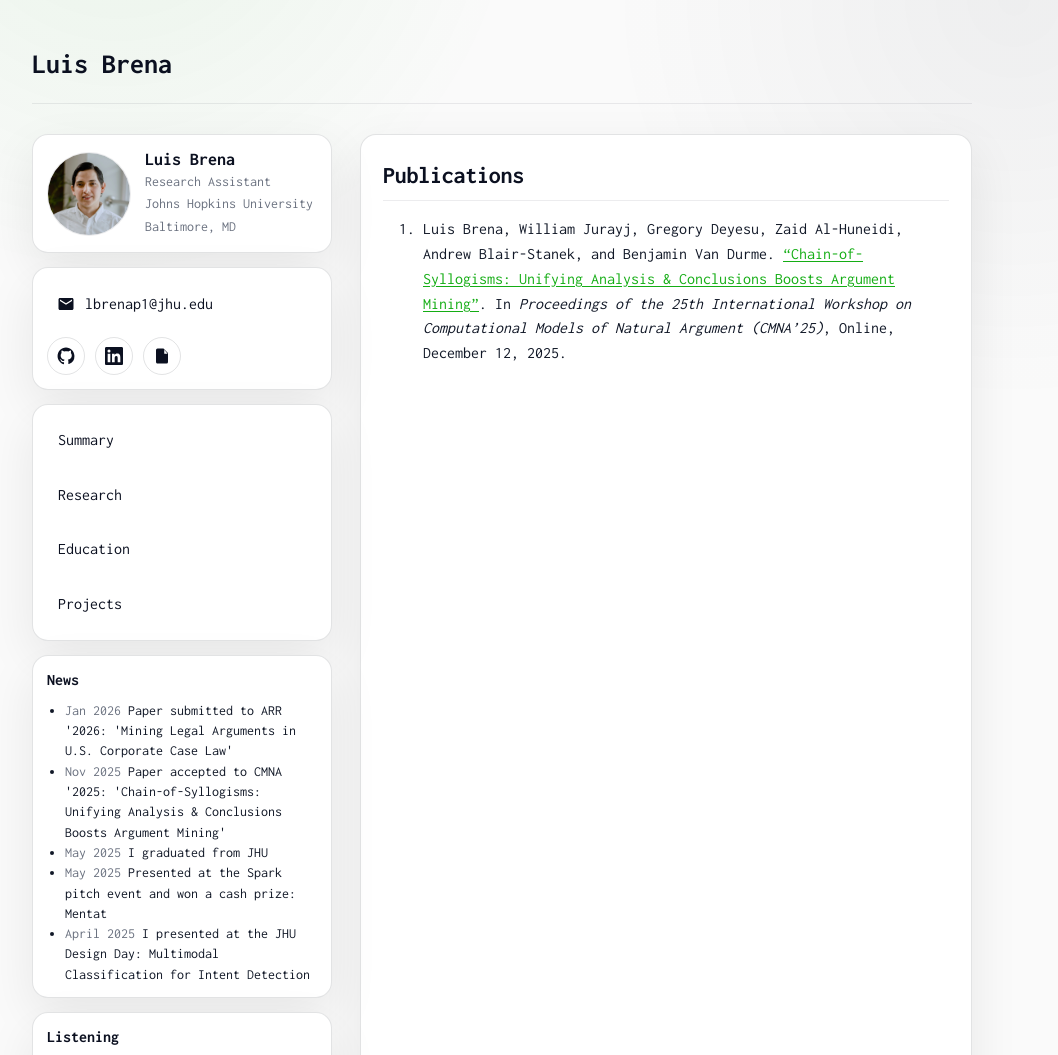
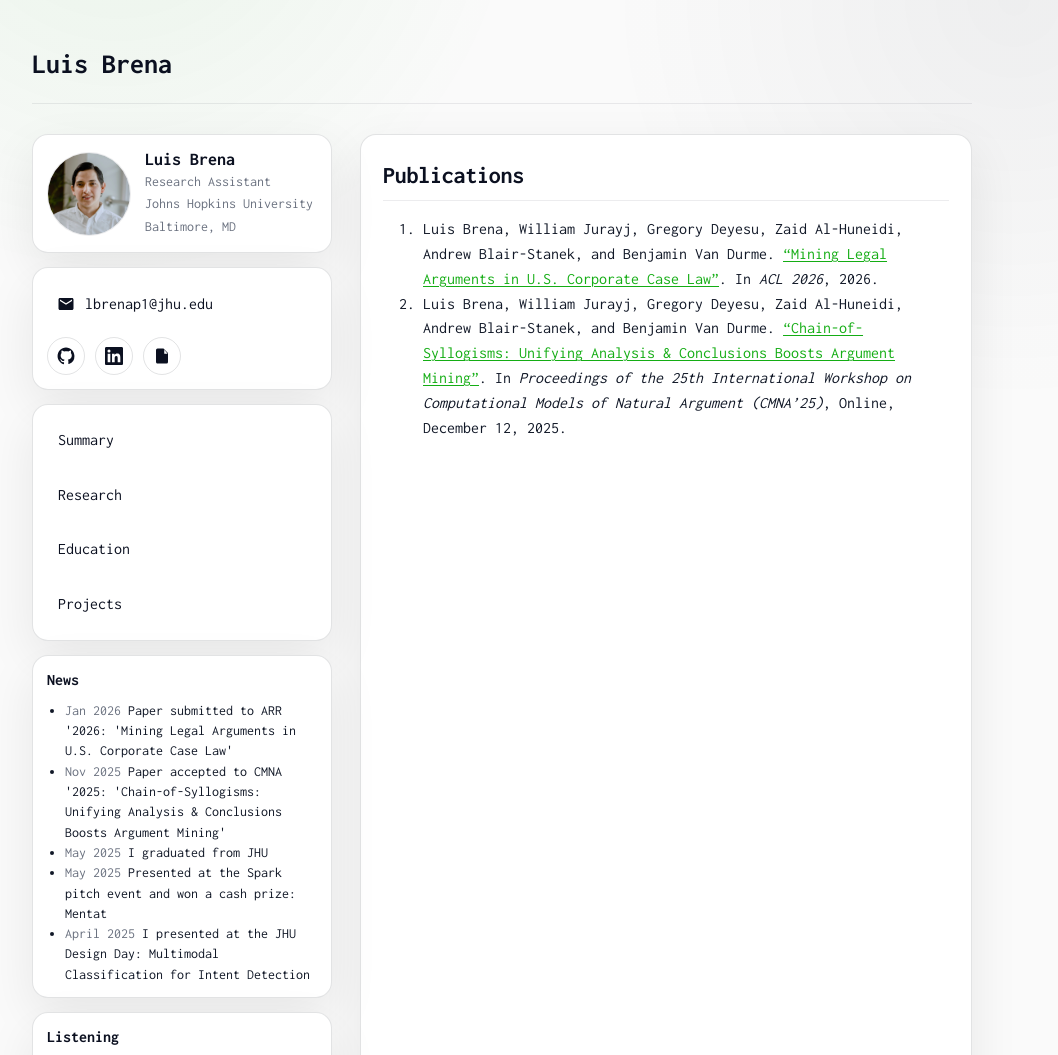
Before and after one commit to luisedmundo354/luisedmundo354.github.io, a Jekyll site: the page built from publications.md, in a window 1280 px wide and 1275 px high, cut to the strip 0-1055 px from the top of the window. Shown: the whole strip, without its empty margins (138-1196 px from the left). Built offline with Jekyll 4.4.1, drawn with Linux system fonts in a browser that asks for light colours.

Commit message:
research and publications updated

```diff
--- a/_data/research.yml
+++ b/_data/research.yml
@@ -1,13 +1,15 @@
 - title: "Chain-of-Syllogisms: Unifying Analysis & Conclusions Boosts Argument Mining"
   status: "Paper"
   links:
-    - label: "PDF"
+    - label: "Paper"
       url: "/assets/chain_of_syllogisms.pdf"
 - title: "Mining Legal Arguments in U.S. Corporate Law"
   status: "Submitted to ARR"
   links:
     - label: "Code"
       url: "https://github.com/luisedmundo354/detecting_arguments"
+    - label: "Paper"
+      url: "/assets/detecting_and_completing_arguments.pdf"
 - title: "AAO non-precedent dataset + meta-interpreter for decision inference"
   status: "Ongoing"
   links:
--- a/publications.md
+++ b/publications.md
@@ -5,4 +5,5 @@ title: "Luis Brena – Publications"
 
 ## Publications
 
-1. Luis Brena, William Jurayj, Gregory Deyesu, Zaid Al-Huneidi, Andrew Blair-Stanek, and Benjamin Van Durme. ["Chain-of-Syllogisms: Unifying Analysis &amp; Conclusions Boosts Argument Mining"]({{ '/assets/chain_of_syllogisms.pdf' | relative_url }}). In *Proceedings of the 25th International Workshop on Computational Models of Natural Argument (CMNA'25)*, Online, December 12, 2025.
+1. Luis Brena, William Jurayj, Gregory Deyesu, Zaid Al-Huneidi, Andrew Blair-Stanek, and Benjamin Van Durme. ["Mining Legal Arguments in U.S. Corporate Case Law"]({{ '/assets/detecting_and_completing_arguments.pdf' | relative_url }}). In *ACL 2026*, 2026.
+2. Luis Brena, William Jurayj, Gregory Deyesu, Zaid Al-Huneidi, Andrew Blair-Stanek, and Benjamin Van Durme. ["Chain-of-Syllogisms: Unifying Analysis &amp; Conclusions Boosts Argument Mining"]({{ '/assets/chain_of_syllogisms.pdf' | relative_url }}). In *Proceedings of the 25th International Workshop on Computational Models of Natural Argument (CMNA'25)*, Online, December 12, 2025.
```
Also changed, not shown: 1 other file.
